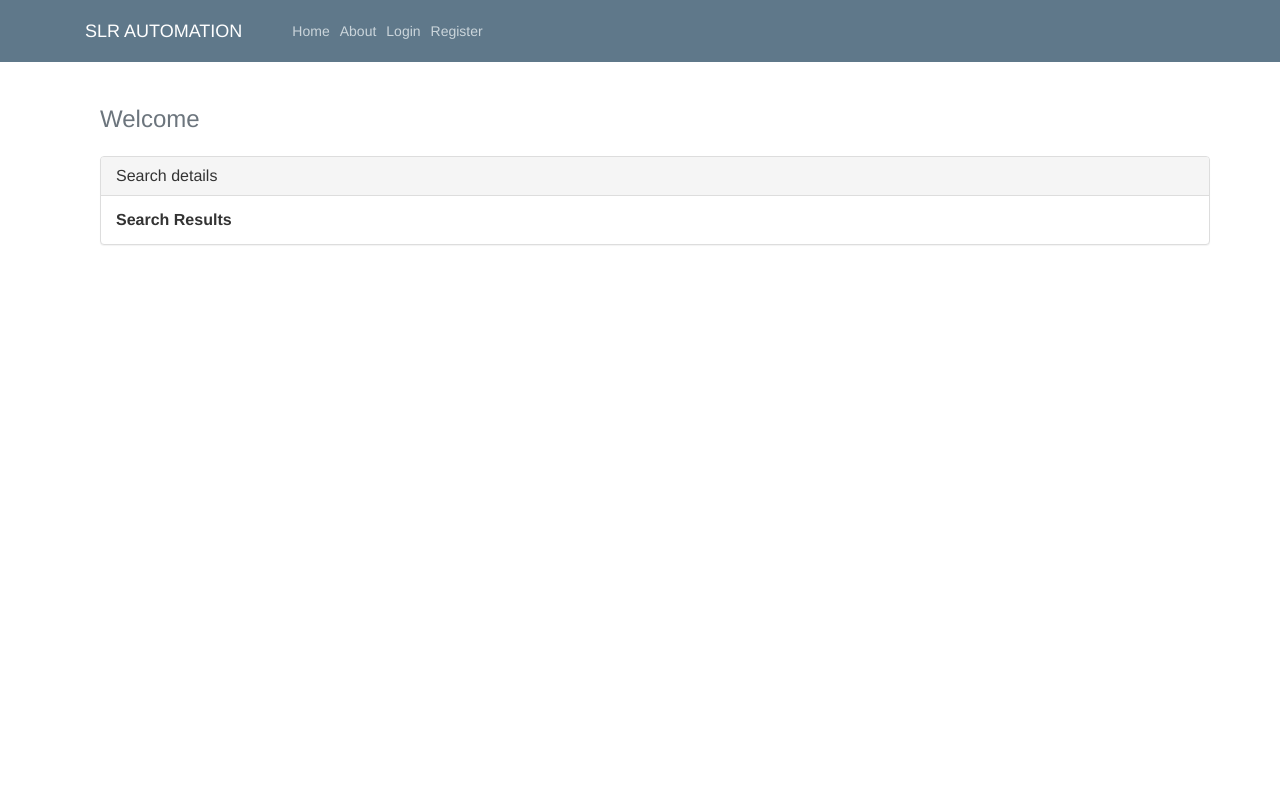
After one commit to Sabihahmed27/Automating_SLR, a Django app: page /search_snowballing/ in a window 1280 px wide. The commit adds this page. Run offline with Django 3.2, Linux system fonts and the light colour scheme; lists and menus that the app fills with data are empty; parts of the project's set-up code (start-up, migrations or seed data) failed here and were passed over; some libraries are stand-ins or nearby versions.

Commit message:
Commit on 1/4/2020 Integrated Search functionality on Database search and Snowballing

```diff
--- a/blog/static/css/parsifal.css
+++ b/blog/static/css/parsifal.css
@@ -12,7 +12,12 @@
   src: local('Merriweather'), url(../fonts/merriweather.woff2) format('woff2'), url(../fonts/merriweather.woff) format('woff');
 }
 
-/* Parsifal base */
+
+.search_group_button{
+  width: 1.5%;
+  white-space: nowrap;
+  vertical-align: middle;
+}
 
 html, body {
   height: 100%;
--- a/blog/templates/blog/base.html
+++ b/blog/templates/blog/base.html
@@ -7,10 +7,11 @@
     <link rel="stylesheet" href="https://stackpath.bootstrapcdn.com/bootstrap/4.3.1/css/bootstrap.min.css" integrity="sha384-ggOyR0iXCbMQv3Xipma34MD+dH/1fQ784/j6cY/iJTQUOhcWr7x9JvoRxT2MZw1T" crossorigin="anonymous">
     <link rel="stylesheet" type="text/css" href="{% static 'blog/main.css' %}">
 
+    <link href="{% static 'css/parsifal.css' %}?v=2" rel="stylesheet">
    <link href="{% static 'css/bootstrap.min.css' %}" rel="stylesheet">
     <link href="{% static 'css/font-awesome.min.css' %}" rel="stylesheet">
     <link href="{% static 'css/selectize.bootstrap3.css' %}" rel="stylesheet">
-    <link href="{% static 'css/parsifal.css' %}?v=2" rel="stylesheet">
+<!--    <link href="{% static 'css/parsifal.css' %}?v=2" rel="stylesheet">-->
 
 
 
@@ -44,17 +45,6 @@
                 <a class="nav-item nav-link" href="{% url 'post-create' %}">New Post</a>
                 <a class="nav-item nav-link" href="{% url 'profile' %}">Profile</a>
                 <a class="nav-item nav-link" href="{% url 'logout' %}">Logout</a>
-                <form action="{% url 'search_results' %}" method="get">
-                    <input name="q" type="text" placeholder="Search...">
-                </form>
-                <span class="wrap">
-                    <div class="search">
-                      <input type="text" class="searchTerm" placeholder="What are you looking for?">
-                      <button type="submit" class="searchButton">
-                        <i class="fa fa-search"></i>
-                     </button>
-                   </div>
-                </span>
 
 
             {% else %}
--- a/django_project/urls.py
+++ b/django_project/urls.py
@@ -32,6 +32,8 @@ urlpatterns = [
     path('model_form_upload/', user_views.model_form_upload,name = 'model_form_upload'),
     path('query/<str:data>', user_views.query, name='query'),
     path('searchposts/', user_views.searchposts, name='searchposts'),
+    path('search_database/',user_views.search_database,name='search_database'),
+    path('search_snowballing/',user_views.search_snowballing,name='search_snowballing'),
     path('scholar/', user_views.data, name='scholar'),
     path('snowballing/', user_views.snowballing, name='snowballing'),
     path('profile/', user_views.profile, name='profile'),
--- /dev/null
+++ b/users/templates/users/search_snowballing.html
@@ -0,0 +1,82 @@
+{% extends "blog/base.html" %}
+{% load crispy_forms_tags %}
+{% block content %}
+
+<html lang="en">
+<head>
+    <meta charset="UTF-8">
+    <title>Title</title>
+<body>
+
+    <main>
+      <div class="container">
+        <div class="messages-container">
+
+        </div>
+
+
+
+  <h3 class="review-title">
+  <span class="text-muted">Welcome</span>
+  <a href="{% url 'profile' %}" class="review-title-user">{{ user.username }}</a>
+
+</h3>
+<!--<ul class="review-menu">-->
+<!--  <li>-->
+<!--    <a href="/scholar">Databases</a>-->
+<!--  </li>-->
+<!--  <li class="active">-->
+<!--    <a href="/snowballing">Snowballing</a>-->
+<!--  </li>-->
+<!--    <li>-->
+<!--    <a href="/abstract">Abstract Screening</a>-->
+<!--  </li>-->
+
+<!--</ul>-->
+<input type="hidden" id="review-id" value="6085">
+
+  <div class="row">
+    <div class="col-sm-11 col-md-12 col-lg-13">
+<!--      <form method="post">-->
+<!--        <input type='hidden' name='csrfmiddlewaretoken' value='IZ6IugjtKNXR3KF5gJDWTVxuxeiZPf2i' />-->
+        <div class="panel panel-default">
+          <div class="panel-heading">
+            <h3 class="panel-title">Search details</h3>
+          </div>
+          <div class="panel-body">
+             <table style="width:100%">
+
+                  <tr>
+                    <th>Search Results</th>
+                  </tr>
+                     {% for result in results %}
+                    <tr>
+                     <td class="list-group-item">{{result}}</td>
+                     </tr>
+                      {% endfor %}
+
+                </table>
+
+          </div>
+
+
+        </div>
+
+    </div>
+  </div>
+
+
+      </div>
+    </main>
+
+<script src="/static/js/mustache.min.js"></script>
+  <script src="/static/js/jquery-1.11.3.min.js"></script>
+  <script src="/static/js/bootstrap.min.js"></script>
+  <script src="/static/js/jquery.tablesorter.min.js"></script>
+  <script src="/static/js/selectize.min.js"></script>
+  <script src="/static/js/expanding.js"></script>
+  <script src="/static/js/parsifal.js?v=2"></script>
+</body>
+{% endblock content %}
+
+</html>
--- a/users/templates/users/searchposts.html
+++ b/users/templates/users/searchposts.html
@@ -25,10 +25,10 @@ Search <input type="text" name="q" value="{{request.GET.q}}" placeholder="Search
 
         {% for result in results %}
 
-{{result.title}}
+        <p>{{result}}</p>
             <br/>
 
-{{result.content}}
+
             <br/>
 
         {% endfor %}
--- a/users/views.py
+++ b/users/views.py
@@ -7,7 +7,7 @@ from habanero import Crossref
 from urllib.parse import urlparse
 from django.contrib.auth.decorators import login_required
 from .models import Document
-from users.models import Articles
+from users.models import Articles,Snowballing_articles,Snowballing_model
 from .forms import UserRegisterForm, UserUpdateForm, ProfileUpdateForm, SimpleForm, QueryForm, DocumentForm, \
     AbstractForm, PICOC
 import requests,json
@@ -202,8 +202,11 @@ def data(request):
                 for i in core_title:
                     if i not in new_core_title:
                         new_core_title.append(i)
+
                 # print("After deduplication")
                 # print(len(new_core_title))
+
+
 
 
 
@@ -230,6 +233,11 @@ def data(request):
                 for i in crossref_titles:
                     if i not in new_crossref_titles:
                         new_crossref_titles.append(i)
+
+                for i in set(new_core_title).union(set(new_crossref_titles)):
+                    a = Articles(Title=i)
+                    a.save()
+
 
 
                 new_core_title = []
@@ -416,8 +424,15 @@ def filter_articles(articles_list, starting_year, ending_year, input_author_list
                     result.add(j)
 
     doi_map = {}
+    # s = Snowballing_articles(article= 'random string')
+    # s.save()
+
     for i in result:
         doi_map[i] = article_info_db[i]['title']
+        # if article_info_db[i]['title']:
+        print("Check before error")
+        s = Snowballing_model(Title = str(article_info_db[i]['title']))
+        s.save()
 
 
 
@@ -434,24 +449,7 @@ final_result['references']={}
 final_result['citations']={}
 
 
-# final_result['references']['doi'] = {}
-#
-# final_result['references']['title'] = {}
-#
-# final_result['citations']['doi'] = {}
-#
-# final_result['citations']['title'] = {}
 
-# class SearchResultsView(ListView):
-#     model = City
-#     template_name = 'search_results.html'
-#
-#     def get_queryset(self): # new
-#         query = self.request.GET.get('q')
-#         object_list = City.objects.filter(
-#             Q(name__icontains=query) | Q(state__icontains=query)
-#         )
-#         return object_list
 
 def perform_snowballing(doi_list, starting_year, ending_year, authors, snowball_type, iteration):
     database = SqliteDict('./SLR_database.sqlite', autocommit=True)
@@ -485,28 +483,6 @@ def perform_snowballing(doi_list, starting_year, ending_year, authors, snowball_
         perform_snowballing(doi_list, starting_year, ending_year, authors, snowball_type,
                             iteration + 1)
 
-
-# database = SqliteDict('./SLR_database.sqlite', autocommit=True)
-#
-# database_snowballing = database['snowballing']
-#
-# starting_year = 2010
-#
-# ending_year = 2018
-#
-# authors = ['Kitchenham', 'Barbara']
-#
-# doi_list_initial = ['10.2903/sp.efsa.2018.EN-1427', '10.5277/e-Inf180104', '10.1145/2745802.2745818',
-#                     '10.1145/2601248.2601268', '10.1016/j.infsof.2010.03.006', '10.1186/s13643-018-0740-7']
-#
-# examined_articles = []
-#
-# perform_snowballing(doi_list_initial, starting_year, ending_year, authors, database_snowballing, 'citations', 0)
-#
-# perform_snowballing(doi_list_initial, starting_year, ending_year, authors, database_snowballing, 'references', 0)
-#
-# print("Backward: " + str(len(final_result['references'])))
-# print("Forward: " + str(len(final_result['citations'])))
 
 
 
@@ -561,35 +537,7 @@ def snowballing(request):
 
 
 
-    # print("Backward Snowballing result")
-    # print("References")
-    # for i in final_result['references']['doi']:
-    #     print(i)
-    #
-    # print("Forward Snowballing result")
-    # print("Citations")
-    # for x in final_result['citations']['doi']:
-    #     print(x)
-    #
-    # print("References titles")
-    #
-    # for i in final_result['references']['title']:
-    #     print(i)
 
-    # print("Forward Snowballing result")
-    # print("Citations titles")
-    # for x in final_result['citations']['title']:
-    #     print(x)
-
-
-    # final_title = list(set(final_result['citations']['title']).union(final_result['references']['title']))
-    #
-    # final_doi = list(set(final_result['citations']['doi']).union(final_result['references']['doi']))
-
-
-    # for i in range(len(final_doi)) :
-    #
-    #     print(final_doi[i] + "  " + final_title[i])
 
     for i in final_result['references'] :
 
@@ -630,6 +578,9 @@ def snowballing(request):
 
 
 
+
+
+
     return render(request,'users/snowballing.html',{'data': references_dict.items(),"data2":citations_dict.items()})
 
 
@@ -640,14 +591,8 @@ def scholarly_data(request):
         form2 = QueryForm(request.POST)
 
         if form2.is_valid():
-            # query = input('Enter the query to be searched: ')
             query2 = form2.cleaned_data.get("enterUrl")
-            #parameter_values_list = [1, 10, '9ipXPomYaSrHLAIuONZfzUGk3t57RcBD']
-            #response = requests.get(edited_search_coreAPI(query, parameter_values_list))
-            # response = requests.get(edited_search_coreAPI(form.enterUrl, parameter_values_list))
-            #content = response.json()
-            # print(content)
-            #
+
             search_query = scholarly.search_keyword(query2)
             #print(next(search_query))
             #content = search_query.json()
@@ -885,11 +830,13 @@ def searchposts(request):
         submitbutton = request.GET.get('submit')
 
         if(query is not None):
-            lookups = Q(Title__icontains=query)
-            results = Articles.objects.filter(lookups).distinct()
+            lookups = Q(article__icontains=query)
+
+            results = Snowballing_articles.objects.filter(lookups).distinct()
+            print(type(results))
             context = {'results': results, 'submitbutton': submitbutton}
 
-            return render(request, 'users/searchposts.html' ,context)
+            return render(request, 'users/searchposts.html' ,{'results': results, 'submitbutton': submitbutton})
 
         else:
             return render(request,'users/searchposts.html')
@@ -919,3 +866,44 @@ def savepdf(request):
     # print(document.description)
     print(type(document))
     return render(request, 'users/model_form_upload.html', { 'document' : document})
+
+def search_database(request):
+    if(request.method == 'POST'):
+        query = request.POST.get('q')
+        print(query)
+
+        submitbutton = request.POST.get('submit-database')
+
+        if(query is not None):
+            lookups = Q(Title__icontains=query)
+
+            results = Articles.objects.filter(lookups).distinct()
+            print(results)
+
+            return render(request, 'users/search_database.html',{'results': results})
+
+        else:
+            return render(request,'users/search_database.html')
+    else:
+        return render(request, 'users/search_database.html')
+
+
+def search_snowballing(request):
+    if(request.method == 'POST'):
+        query = request.POST.get('q')
+        print(query)
+
+        submitbutton = request.POST.get('submit-snowballing')
+
+        if(query is not None):
+            lookups = Q(Title__icontains=query)
+
+            results = Snowballing_model.objects.filter(lookups).distinct()
+            print(results)
+
+            return render(request, 'users/search_snowballing.html',{'results': results})
+
+        else:
+            return render(request,'users/search_snowballing.html')
+    else:
+        return render(request, 'users/search_snowballing.html')
```
Also changed, not shown: users/forms.py (+8 -1 lines), users/models.py (+14 -0 lines), users/templates/users/scholar.html (+37 -4 lines), users/templates/users/search_database.html (added, +108 -0 lines), users/templates/users/snowballing.html (+23 -2 lines), db.sqlite3, users/migrations/0002_articles_document_researchpapers_snowballing_articles.py (added), users/migrations/0003_snowballing_model.py (added). Lines whose indentation alone changed are shown as unchanged.
